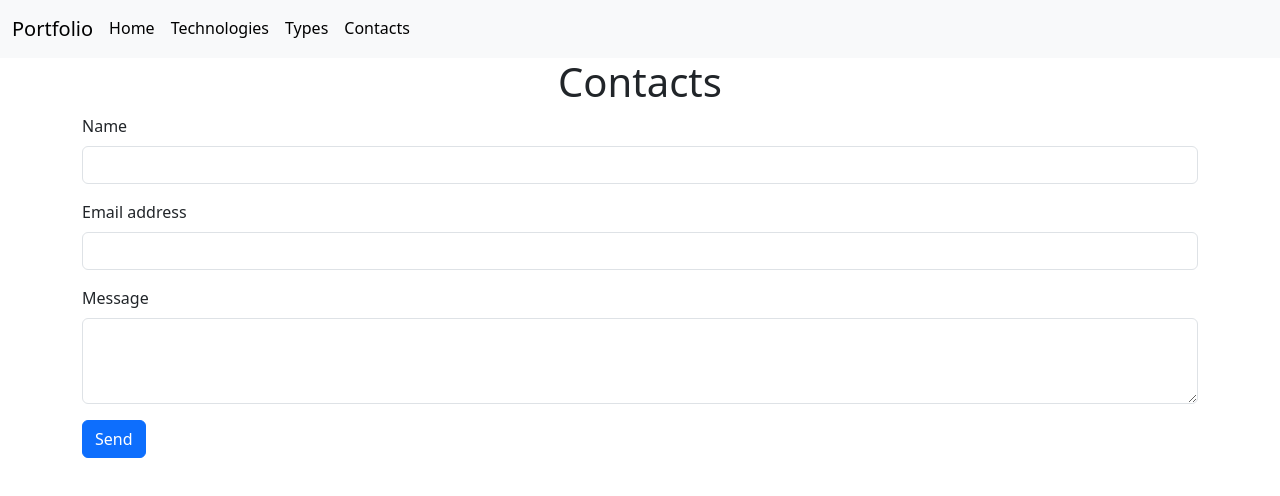
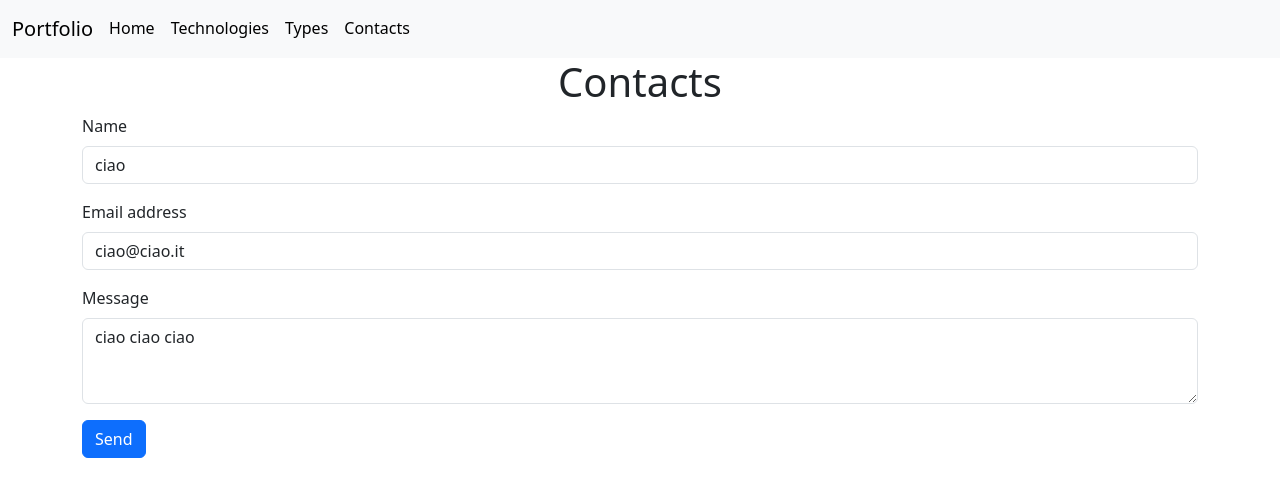
Before and after one commit to enrico-amerio/vite-boolfolio, a Vue app: page /contacts in a window 1280 px wide. Shown: the top 496 px of the page. Built offline with nearby package versions, Linux system fonts and the light colour scheme; no server answers.

Commit message:
[add] contatto email funzionante

```diff
--- a/src/pages/Contacts.vue
+++ b/src/pages/Contacts.vue
@@ -1,30 +1,51 @@
 
 <script>
-import { store } from '../data/store'
+import axios from 'axios';
+import { store } from '../data/store';
   export default {
+    name:'Contacts',
     data(){
       return{
-        store
+
+        name:'ciao',
+        email:'ciao@ciao.it',
+        message:'ciao ciao ciao'
       }
     },
+    methods:{
+      sendEmail(){
+        const data = {
+          name: this.name,
+          email: this.email,
+          message: this.message
+        }
+        axios.post(store.apiUrl + 'send-email', data)
+        .then(result=>{
+          console.log(result.data);
+        })
+        .catch(error=>{
+          console.log(error.message)
+        })
+      }
+    }
   }
 </script>
 
 <template>
   <div class="container">
     <h1 class="text-center">Contacts</h1>
-    <form>
+    <form @submit.prevent="sendEmail">
       <div class="mb-3">
         <label for="exampleFormControlInput1" class="form-label">Name</label>
-        <input type="text" class="form-control" id="exampleFormControlInput1" >
+        <input v-model="name" name="name" type="text" class="form-control" id="exampleFormControlInput1" >
       </div>
       <div class="mb-3">
         <label for="exampleFormControlInput1" class="form-label">Email address</label>
-        <input type="email" class="form-control" id="exampleFormControlInput1">
+        <input v-model="email" name="email" type="email" class="form-control" id="exampleFormControlInput1">
       </div>
       <div class="mb-3">
         <label for="exampleFormControlTextarea1" class="form-label">Message</label>
-        <textarea class="form-control" id="exampleFormControlTextarea1" rows="3"></textarea>
+        <textarea v-model="message" name="message" class="form-control" id="exampleFormControlTextarea1" rows="3"></textarea>
       </div>
       <button type="submit" class="btn btn-primary">Send</button>
     </form>
```
